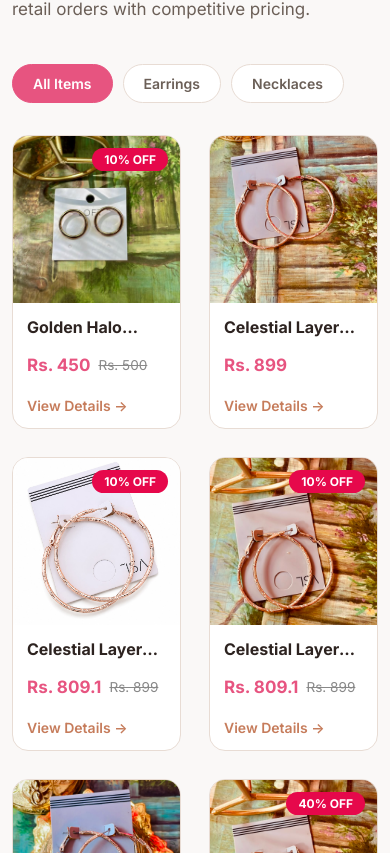
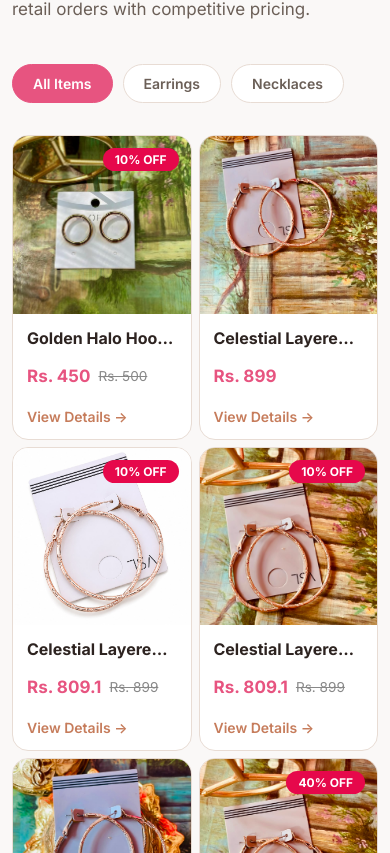
Before and after one commit to 1Yasir/jewelry-store, a React (Vite) app: page / in a window 390 px wide. Shown: the part 2291-3144 px from the top of the page. Built offline with nearby package versions, Linux system fonts and the light colour scheme; no server answers; the database is empty.

Commit message:
resolve responsive bug

```diff
--- a/src/styles/jewelry.css
+++ b/src/styles/jewelry.css
@@ -2428,7 +2428,12 @@ html.dark .product-card__badge--unavailable {
       aspect-ratio: 1 / 1;
 
   }
-
+.products-grid{
+  gap: 7px;
+}
+.mb-20{
+  margin-bottom: 10px;
+}
   .nav__toggle {
     display: flex;
   }
```
